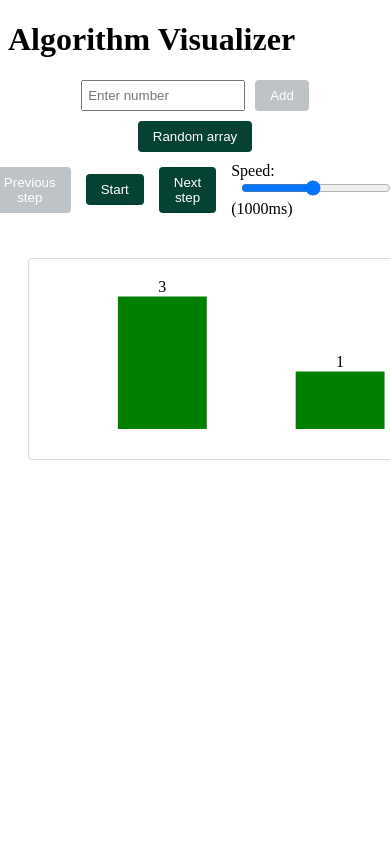
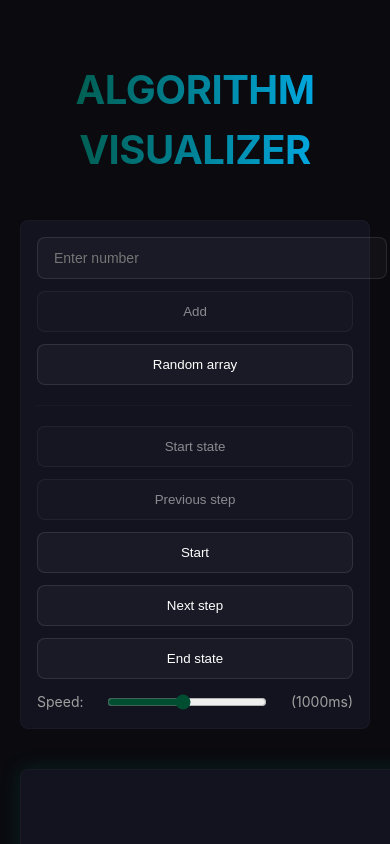
Before and after one commit to jchennn53/algorithm-visualizer, a React (Create React App) app in the folder client/: page / in a window 390 px wide. Shown: the top 844 px of the page. Built offline with nearby package versions, Linux system fonts and the light colour scheme.

Commit message:
feat: added start/end states - improved style

```diff
--- a/client/package.json
+++ b/client/package.json
@@ -6,6 +6,7 @@
     "@types/d3": "^7.4.3",
     "cra-template": "1.2.0",
     "d3": "^7.9.0",
+    "lucide-react": "^0.475.0",
     "react": "^19.0.0",
     "react-dom": "^19.0.0",
     "react-scripts": "5.0.1",
--- a/client/src/App.js
+++ b/client/src/App.js
@@ -18,6 +18,7 @@ function App() {
 					          steps = {sortingState.steps}
 					          currentStep = {sortingState.currentStep}
 					          speed = {sortingState.speed}
+                    isManualStep = {sortingState.isManualStep}
                     isSorting = {sortingState.isSorting}
 		    />
       </div>
--- a/client/src/components/ArrayVisualizer/ArrayControls.jsx
+++ b/client/src/components/ArrayVisualizer/ArrayControls.jsx
@@ -1,7 +1,9 @@
 import { useState } from 'react';
+//import { Plus, Shuffle, SkipBack, SkipForward, ChevronLeft, ChevronRight, Play, Pause } from 'lucide-react';
 
 const ArrayControls = ({
     addElement,
+    array,
     setRandomArray,
     isSorting,
     startSorting,
@@ -12,7 +14,9 @@ const ArrayControls = ({
     currentStep,
     goPrev,
     goNext,
-    pauseSorting
+    pauseSorting,
+    goToStart,
+    goToEnd
 }) => {
     const [element, setElement] = useState('');
 
@@ -25,11 +29,13 @@ const ArrayControls = ({
 
     return (
         <div className = "controls">
+
+            <div className = "input-group">
                 <input type = "number" value = {element} onChange = {(e) => setElement(e.target.value)}
                         placeholder = "Enter number" disabled = {isSorting} />
 
                 <button onClick = {handleAdd}
-                    disabled = {isSorting || element.trim() === ''}>
+                        disabled = {isSorting || element.trim() === '' || array.length >= 20}>
                     Add
                 </button>
 
@@ -39,8 +45,13 @@ const ArrayControls = ({
                         disabled = {isSorting}>
                     Random array
                 </button>
+            </div>
 
             <div className = "sort-controls">
+                <button onClick = {goToStart} disabled = {isSorting || currentStep <= 0 || steps.length === 0}>
+                    Start state
+                </button>
+
                 <button onClick = {goPrev} disabled = {isSorting || currentStep <= 0 || steps.length === 0}
                         className = {currentStep <= 0 ? 'disabled' : ''}>
                     Previous step
@@ -56,6 +67,10 @@ const ArrayControls = ({
                     Next step
                 </button>
 
+                <button onClick = {goToEnd} disabled = {isSorting || currentStep === steps.length - 1}>
+                    End state
+                </button>
+
                 <label>
                     Speed:
                     <input type = "range" min = "100" max = "2000" value = {speed}
--- a/client/src/components/ArrayVisualizer/styles.css
+++ b/client/src/components/ArrayVisualizer/styles.css
@@ -1,82 +1,178 @@
-.controls{
-    margin: 20px;
-    display: flex;
-    gap: 10px;
-    justify-content: center;
-    flex-wrap: wrap;
+:root {
+    --bg-primary: #0a0a0f;
+    --bg-secondary: #13131f;
+    --accent-primary: #004e31;
+    --accent-secondary: #00b8ff;
+    --danger: #ff3366;
+    --text-primary: #ffffff;
+    --text-secondary: #a0a0a0;
+    --border-radius: 8px;
+    --transition: all 0.3s cubic-bezier(0.4, 0, 0.2, 1);
+    --neon-shadow: 0 0 10px rgba(0, 255, 163, 0.2),
+                   0 0 20px rgba(0, 255, 163, 0.1);
+    --glass-bg: rgba(255, 255, 255, 0.03);
 }
 
-.controls input[type = "number"]{
-    padding: 5px;
+body {
+    background-color: var(--bg-primary);
+    color: var(--text-primary);
+    font-family: 'SF Pro Display', -apple-system, BlinkMacSystemFont, sans-serif;
+    margin: 0;
+    padding: 20px;
+    min-height: 100vh;
+    line-height: 1.5;
+}
+
+h1 {
+    text-align: center;
+    margin: 40px 0;
+    color: var(--text-primary);
+    font-size: 2.5rem;
+    font-weight: 700;
+    letter-spacing: -0.5px;
+    text-transform: uppercase;
+    background: linear-gradient(to right, var(--accent-primary), var(--accent-secondary));
+    -webkit-background-clip: text;
+    background-clip: text;
+    -webkit-text-fill-color: transparent;
+}
+
+.container {
+    max-width: 1000px;
+    margin: 0 auto;
+    padding: 20px;
+}
+
+.controls {
+    background-color: var(--bg-secondary);
+    border-radius: var(--border-radius);
+    padding: 24px;
+    margin: 20px auto;
+    border: 1px solid var(--glass-bg);
+    backdrop-filter: blur(10px);
+    display: flex;
+    flex-direction: column;
+    gap: 20px;
+}
+
+.input-group {
+    display: flex;
+    gap: 12px;
+    align-items: center;
+    flex-wrap: wrap;
+    justify-content: center;
+}
+
+/* Input styling */
+.controls input[type="number"] {
+    background: var(--glass-bg);
+    border: 1px solid rgba(255, 255, 255, 0.1);
+    padding: 12px 16px;
     width: 150px;
+    border-radius: var(--border-radius);
+    color: var(--text-primary);
+    font-size: 14px;
+    transition: var(--transition);
+}
+
+.controls input[type="number"]:focus {
+    outline: none;
+    border-color: var(--accent-primary);
+    box-shadow: 0 0 0 2px rgba(0, 255, 163, 0.2);
 }
 
 .controls input[type="range"] {
     width: 150px;
-    margin: 0 10px;
+    margin: 0 16px;
+    accent-color: var(--accent-primary);
 }
 
-.controls button{
-    padding: 8px 15px;
+/* Button styling */
+.controls button {
+    background: var(--glass-bg);
+    border: 1px solid rgba(255, 255, 255, 0.1);
+    padding: 12px 24px;
+    border-radius: var(--border-radius);
+    color: var(--text-primary);
+    font-weight: 500;
     cursor: pointer;
-    border: none;
-    border-radius: 4px;
-    background-color: #064234;
-    color: white;
+    transition: var(--transition);
+    position: relative;
+    overflow: hidden;
+}
+
+.controls button::before {
+    content: '';
+    position: absolute;
+    top: 0;
+    left: 0;
+    width: 100%;
+    height: 100%;
+    background: linear-gradient(45deg, var(--accent-primary), var(--accent-secondary));
+    opacity: 0;
+    transition: var(--transition);
+    z-index: -1;
+}
+
+.controls button:hover:not(:disabled)::before {
+    opacity: 0.1;
+}
+
+.controls button:hover:not(:disabled) {
+    border-color: var(--accent-primary);
+    box-shadow: var(--neon-shadow);
+    transform: translateY(-1px);
 }
 
 .controls button:disabled {
-    background: #bdc3c7;
+    opacity: 0.5;
     cursor: not-allowed;
 }
 
-.controls button:not(:disabled):hover {
-    opacity: 0.9;
-    transform: scale(1.02);
-    transition: all 0.2s ease;
+.controls button.stop {
+    border-color: var(--danger);
 }
 
-.controls button.stop{
-    background: #e74c3c;
+.controls button.stop:hover:not(:disabled) {
+    box-shadow: 0 0 10px rgba(255, 51, 102, 0.2);
 }
 
-.sort-controls{
+/* Sort controls section */
+.sort-controls {
     display: flex;
-    gap: 15px;
+    gap: 12px;
     align-items: center;
     justify-content: center;
+    flex-wrap: wrap;
+    width: 100%;
+    padding-top: 20px;
+    border-top: 1px solid var(--glass-bg);
 }
 
-.array-input {
-    border: 1px solid #ccc;
-    border-radius: 4px;
+.sort-controls label {
+    display: flex;
+    align-items: center;
+    gap: 8px;
+    color: var(--text-secondary);
     font-size: 14px;
-    text-align: center;
-}
-.array-input:focus {
-    outline: none;
-    border-color: #007bff;
-    box-shadow: 0 0 0 2px rgba(0,123,255,.25);
-  }
-
-svg{
-    border: 1px solid #ddd;
-    margin: 20px;
-    border-radius: 4px;
 }
 
-rect{
-    transition: all 0.3s ease;
-    cursor: pointer;
-    pointer-events: all;
+/* Visualization styling */
+svg {
+    background-color: var(--bg-secondary);
+    border-radius: var(--border-radius);
+    margin: 20px auto;
+    padding: 20px;
+    border: 1px solid var(--glass-bg);
+    filter: drop-shadow(0 0 10px rgba(0, 255, 163, 0.1));
 }
 
-rect:hover{
-    opacity: 0.8;
+rect:hover {
+    fill: var(--accent-secondary);
 }
 
 .bar-group {
-    cursor: move;
+    cursor: grab;
 }
 
 .bar-group.active {
@@ -84,9 +180,27 @@ rect:hover{
 }
 
 .bar-group.active rect {
-    opacity: 0.7;
+    opacity: 0.8;
 }
 
-.bar-group rect {
-    transition: fill 0.3s ease;
+/* Responsive design */
+@media (max-width: 768px) {
+    .controls {
+        padding: 16px;
+    }
+
+    .input-group,
+    .sort-controls {
+        flex-direction: column;
+        align-items: stretch;
+    }
+
+    .controls input[type="number"],
+    .controls input[type="range"] {
+        width: 100%;
+    }
+
+    .controls button {
+        width: 100%;
+    }
 }
--- a/client/src/components/ArrayVisualizer/useArrayState.js
+++ b/client/src/components/ArrayVisualizer/useArrayState.js
@@ -1,10 +1,10 @@
 import { useState } from 'react';
 
-const useArrayState = (initial = [3, 1, 4, 2]) => {
+const useArrayState = (initial = []) => {
     const [array, setArray] = useState(initial);
 
     const addElement = (element) => {
-        if(element !== '' && !isNaN(element)){
+        if(element !== '' && !isNaN(element) && array.length < 20){
             setArray(arr => [...arr, Number(element)]);
         }
     };
--- a/client/src/components/ArrayVisualizer/useSorting.js
+++ b/client/src/components/ArrayVisualizer/useSorting.js
@@ -6,6 +6,7 @@ const useSorting = (array, setArray) => {
     const [steps, setSteps] = useState([]);
     const [speed, setSpeed] = useState(1000);
     const [isDragging, setIsDragging] = useState(false);
+    const [isManualStep, setIsManualStep] = useState(false);
 
     const fetchSortingSteps = useCallback(async () => {
         if(isDragging) return;
@@ -25,10 +26,9 @@ const useSorting = (array, setArray) => {
 
     const startSorting = async () => {
         if(isDragging) return;
-        if(steps.length === 0){
-            const generatedSteps = await fetchSortingSteps();
-            setSteps(generatedSteps);
-        }
+
+        const generatedSteps = await fetchSortingSteps();
+        setSteps(generatedSteps);
         setIsSorting(true);
     };
 
@@ -39,13 +39,41 @@ const useSorting = (array, setArray) => {
         setSteps([]);
     };
 
+    const goToStart = async () => {
+        let workingSteps = steps;
+
+        if(workingSteps.length === 0){
+            workingSteps = await fetchSortingSteps();
+            setSteps(workingSteps);
+        }
+
+        setIsManualStep(true);
+        setCurrentStep(0);
+        setArray(workingSteps[0].array);
+        setTimeout(() => setIsManualStep(false), speed);
+        setIsSorting(false);
+    }
+
+    const goToEnd = async () => {
+        const workingSteps = await fetchSortingSteps();
+        setSteps(workingSteps);
+
+        setIsManualStep(true);
+        setCurrentStep(workingSteps.length - 1);
+        setArray(workingSteps[workingSteps.length - 1].array);
+        setTimeout(() => setIsManualStep(false), speed);
+        setIsSorting(false);
+    }
+
     const goPrev = () => {
         if(steps.length === 0) return;
 
         const newStep = Math.max(0, currentStep - 1);
         if(newStep !== currentStep){
+            setIsManualStep(true);
             setCurrentStep(newStep);
             setArray(steps[newStep].array);
+            setTimeout(() => setIsManualStep(false), speed);
         }
 
         setIsSorting(false);
@@ -63,12 +91,18 @@ const useSorting = (array, setArray) => {
             const newStep = currentStep + 1;
             setCurrentStep(newStep);
             setArray(workingSteps[newStep].array);
+            if(newStep !== currentStep){
+                setIsManualStep(true);
+                setTimeout(() => setIsManualStep(false), speed);
+            }
         }
 
         setIsSorting(false);
     }
 
-    const pauseSorting = () => setIsSorting(false);
+    const pauseSorting = () => {
+        setIsSorting(false);
+    };
 
     useEffect(() => {
         if(steps[currentStep]){
@@ -79,7 +113,6 @@ const useSorting = (array, setArray) => {
     useEffect(() => {
         if(isSorting && currentStep < steps.length - 1){
             const timer = setTimeout(() => {
-                //setArray([...steps[currentStep + 1].array]);
                 setCurrentStep(prev => prev + 1);
             }, speed);
             return () => clearTimeout(timer);
@@ -87,6 +120,13 @@ const useSorting = (array, setArray) => {
             setIsSorting(false);
         }
     }, [isSorting, currentStep, steps, speed]);
+
+    // add effect to detect array changes during sorting
+    useEffect(() => {
+        if (isSorting) {
+            startSorting();
+        }
+    }, [array.length]);
 
     return {
         isSorting,
@@ -96,11 +136,15 @@ const useSorting = (array, setArray) => {
         setSpeed,
         startSorting,
         resetSorting,
+        goToStart,
+        goToEnd,
         goPrev,
         goNext,
         pauseSorting,
+        isManualStep,
         isDragging,
-        setIsDragging };
+        setIsDragging
+    };
 };
 
 export default useSorting;
--- a/package.json
+++ b/package.json
@@ -7,4 +7,4 @@
     "dependencies": {
       "concurrently": "^8.2.2"
     }
-  }
+}
```
Also changed, not shown: client/src/components/ArrayVisualizer/ArrayCanvas.jsx (+8 -4 lines), 1 other file (tests, documents, lock files or other folders). Lines whose indentation alone changed are shown as unchanged.
